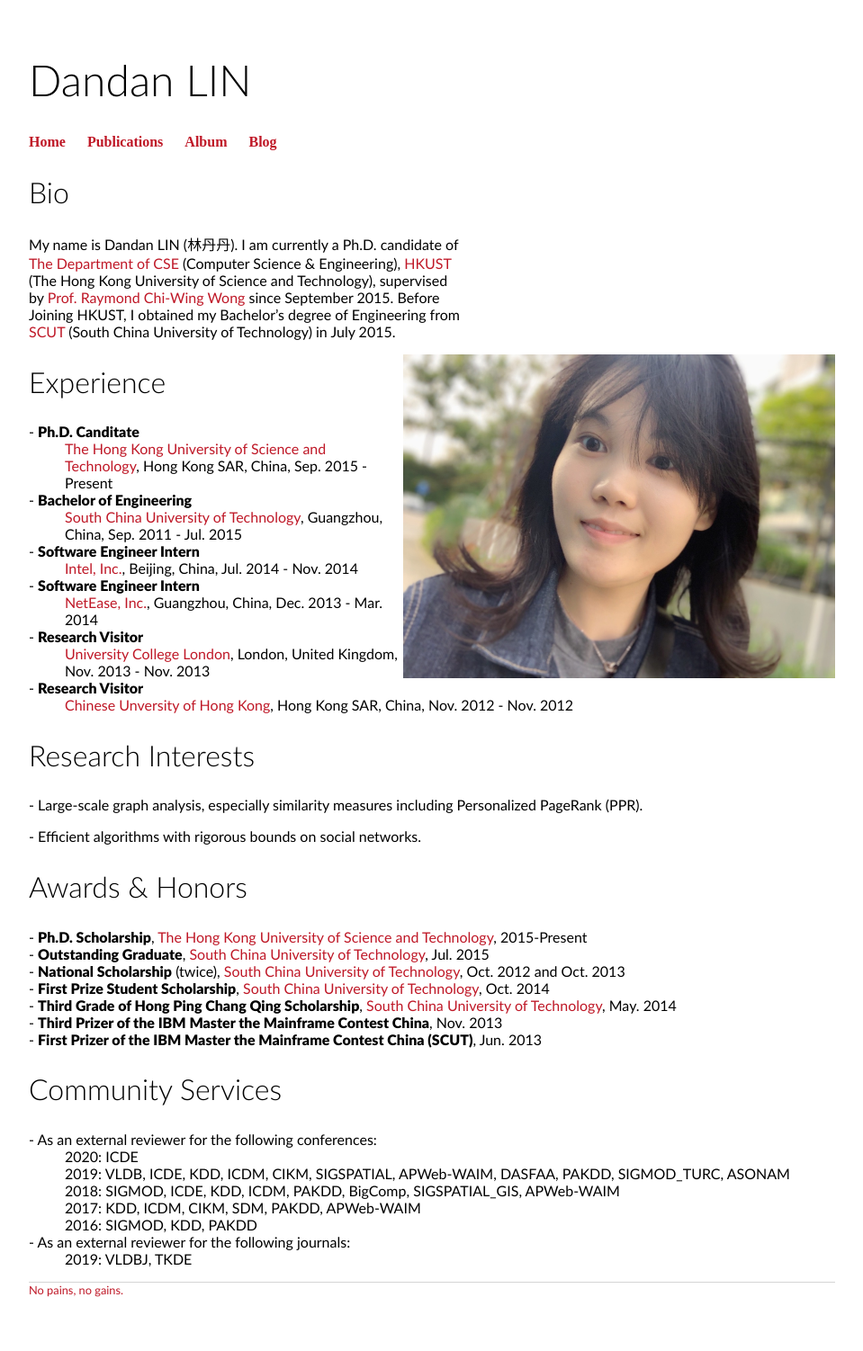
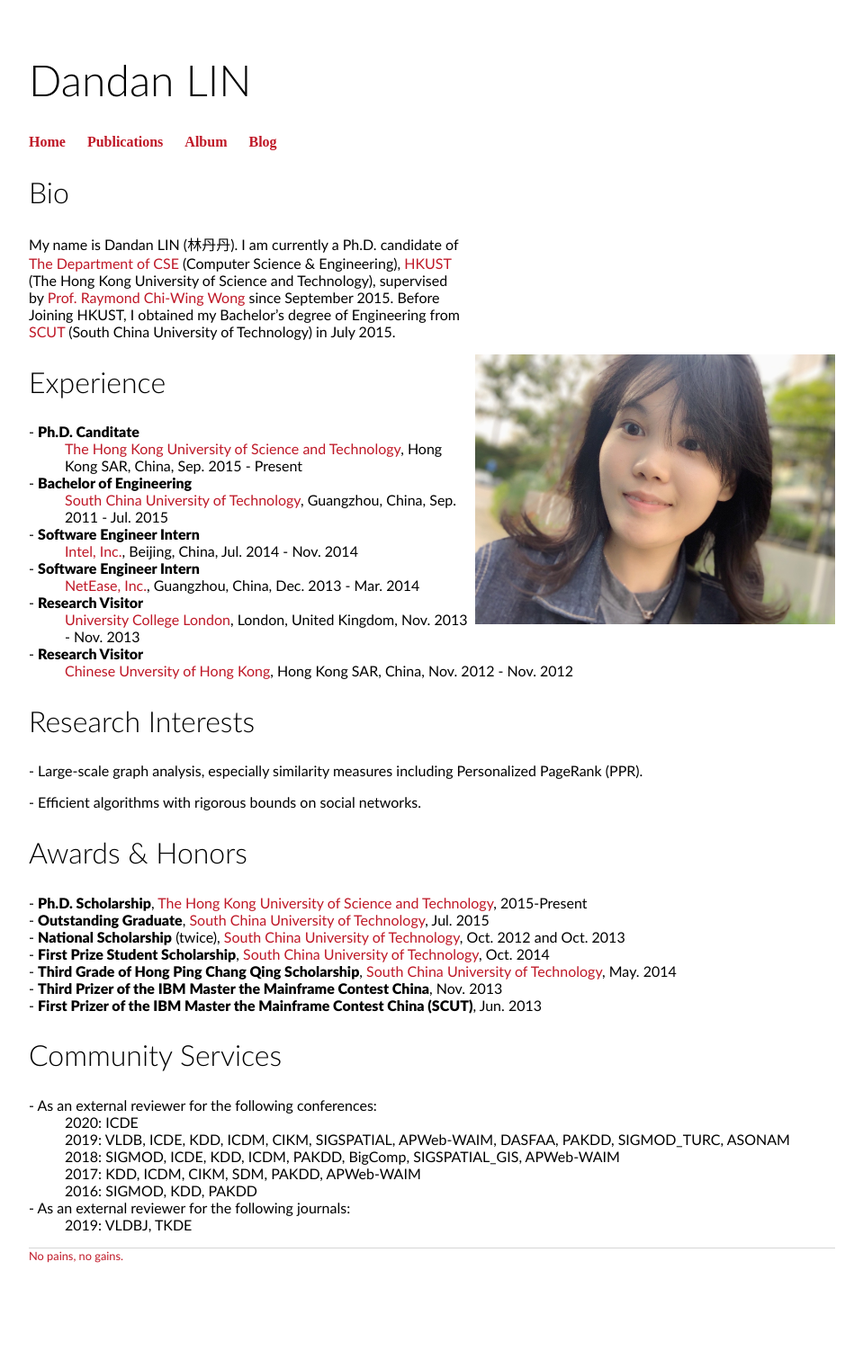
Before and after one commit to 2danlin/2danlin.github.io, a Jekyll site: the page built from index.html, in a window 1280 px wide. Shown: the whole page at 90% size, without its empty margins (160-1119 px from the left). Built offline with Jekyll 4.4.1, drawn with Linux system fonts in a browser that asks for light colours; after the commit the page ends 1464 px from its top, so only the background shows below that.

Commit message:
Update index.html

```diff
--- a/index.html
+++ b/index.html
@@ -12,7 +12,7 @@ title: Dandan's Homepage
 		Before Joining HKUST, I obtained my Bachelor’s degree of Engineering from <a href="https://www.scut.edu.cn/new/">SCUT</a> (South China University of Technology) in July 2015.
 
 	</p>
-	<img src="/img/home_img.jpeg" style="width:480px;" align='right'/>
+	<img src="/img/home_img.jpeg" style="width:400px;" align='right'/>
 </div><!-- /.blurb -->
 
 <div class="blurb">
```
